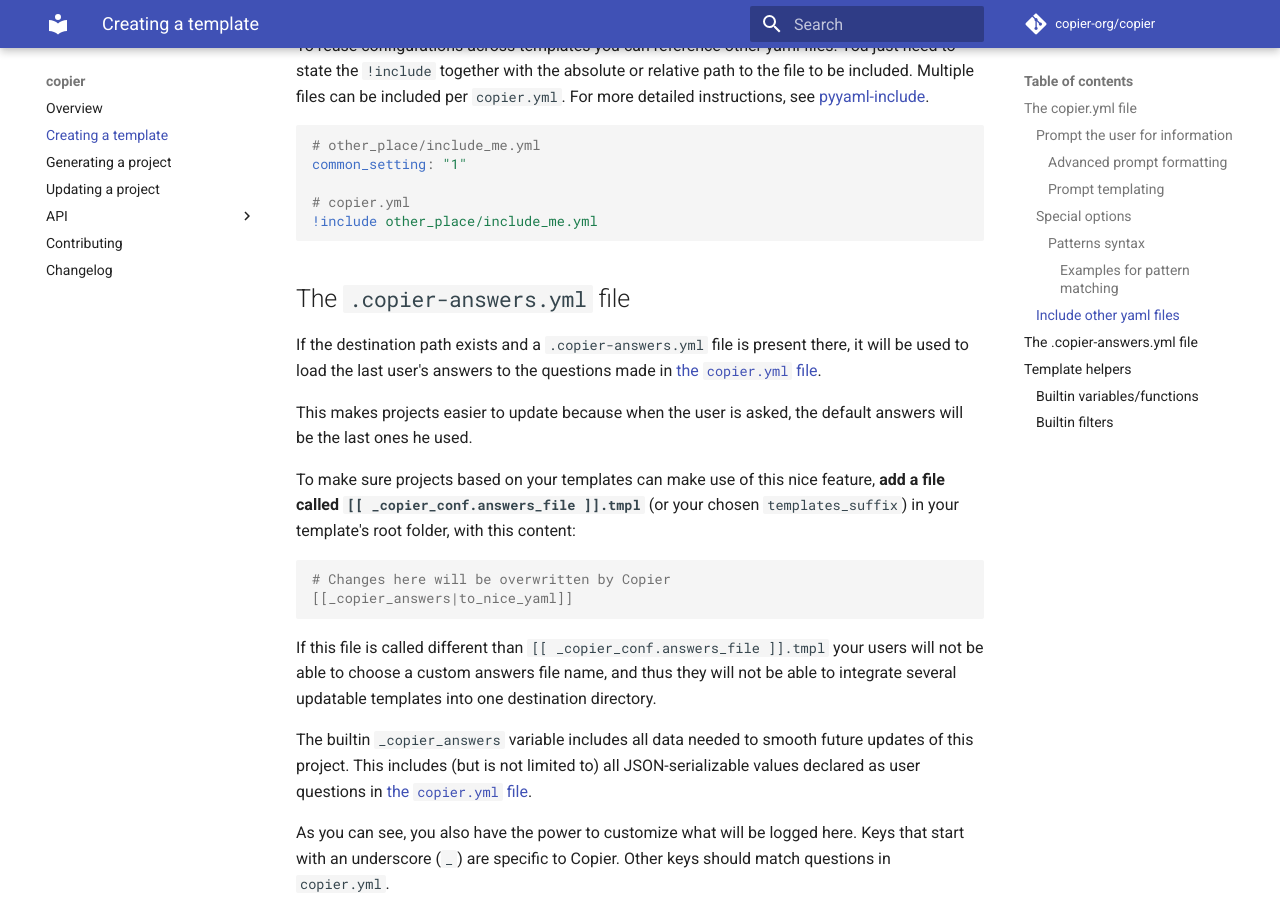
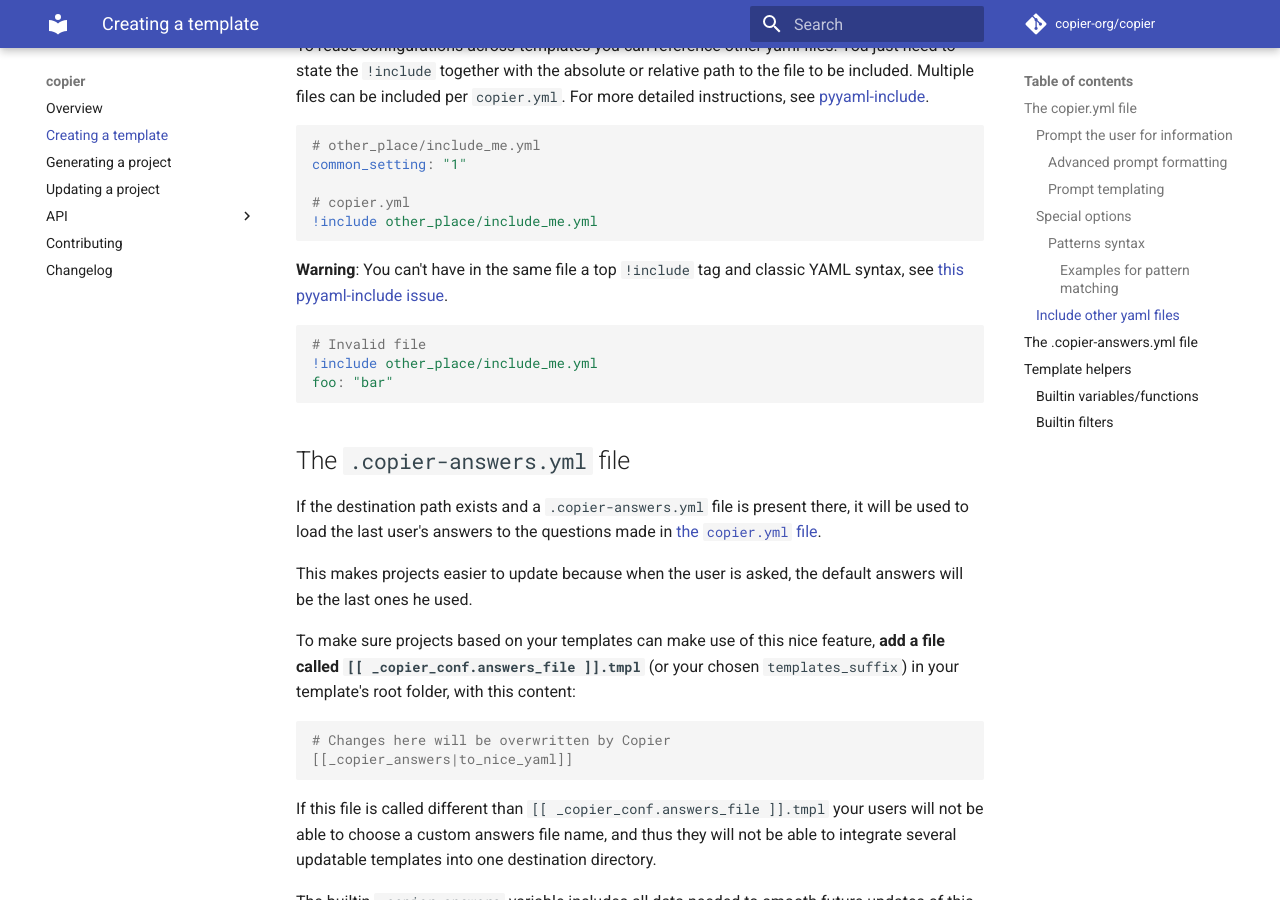
Before and after one commit to copier-org/copier, an MkDocs documentation site: the page built from docs/creating.md, in a window 1280 px wide and 900 px high, scrolled down 5533 px. Built offline with MkDocs 1.6.1 and Material for MkDocs 9.7.7, drawn with Linux system fonts in a browser that asks for light colours; comment, search, counter and statistics services are not loaded.

Commit message:
Docs: Add a warning about "!include" usage with YAML files

````diff
--- a/docs/creating.md
+++ b/docs/creating.md
@@ -289,6 +289,16 @@ common_setting: "1"
 !include other_place/include_me.yml
 ```
 
+**Warning**: You can't have in the same file a top `!include` tag and classic YAML
+syntax, see
+[this pyyaml-include issue](https://github.com/tanbro/pyyaml-include/issues/7).
+
+```yaml
+# Invalid file
+!include other_place/include_me.yml
+foo: "bar"
+```
+
 ## The `.copier-answers.yml` file
 
 If the destination path exists and a `.copier-answers.yml` file is present there, it
````
